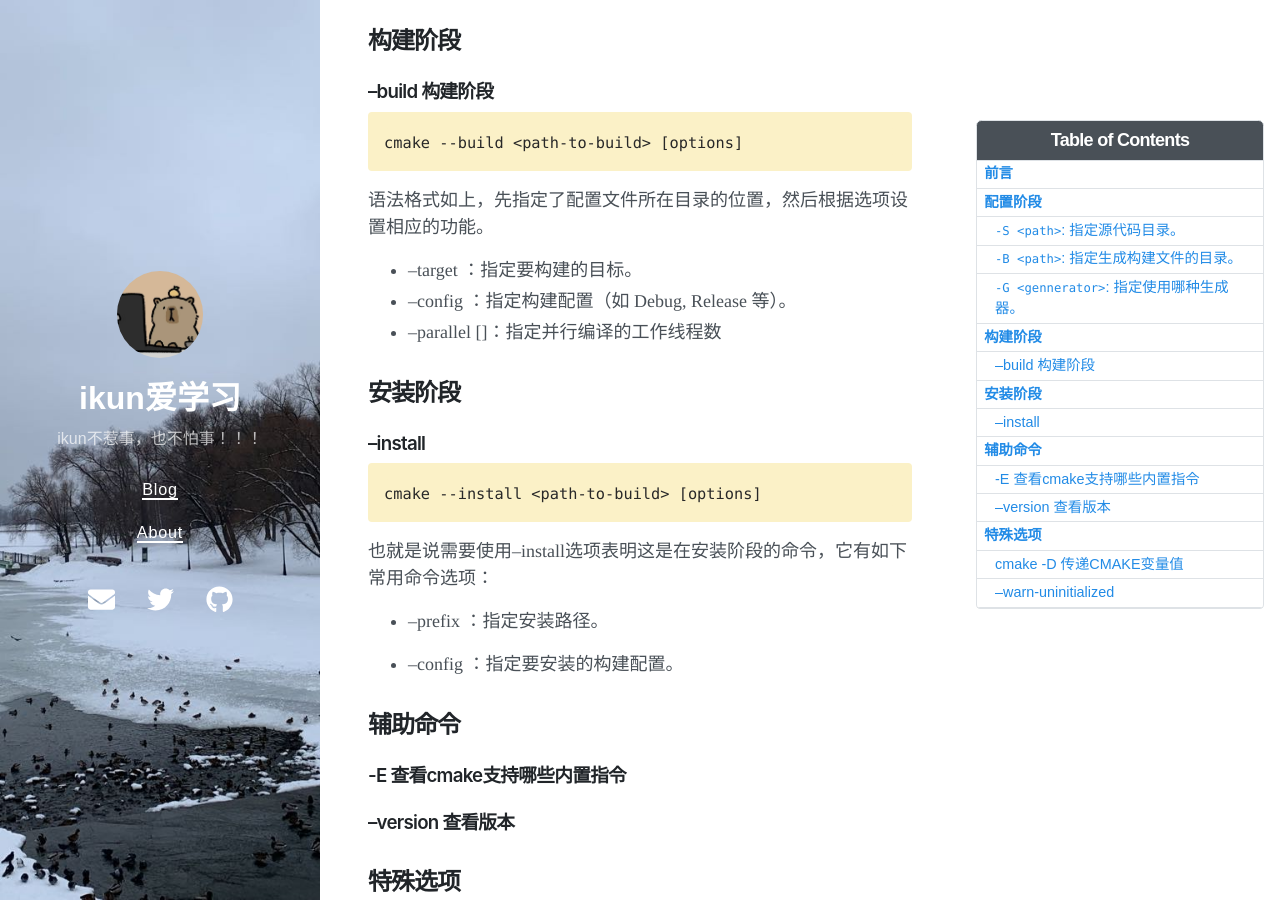
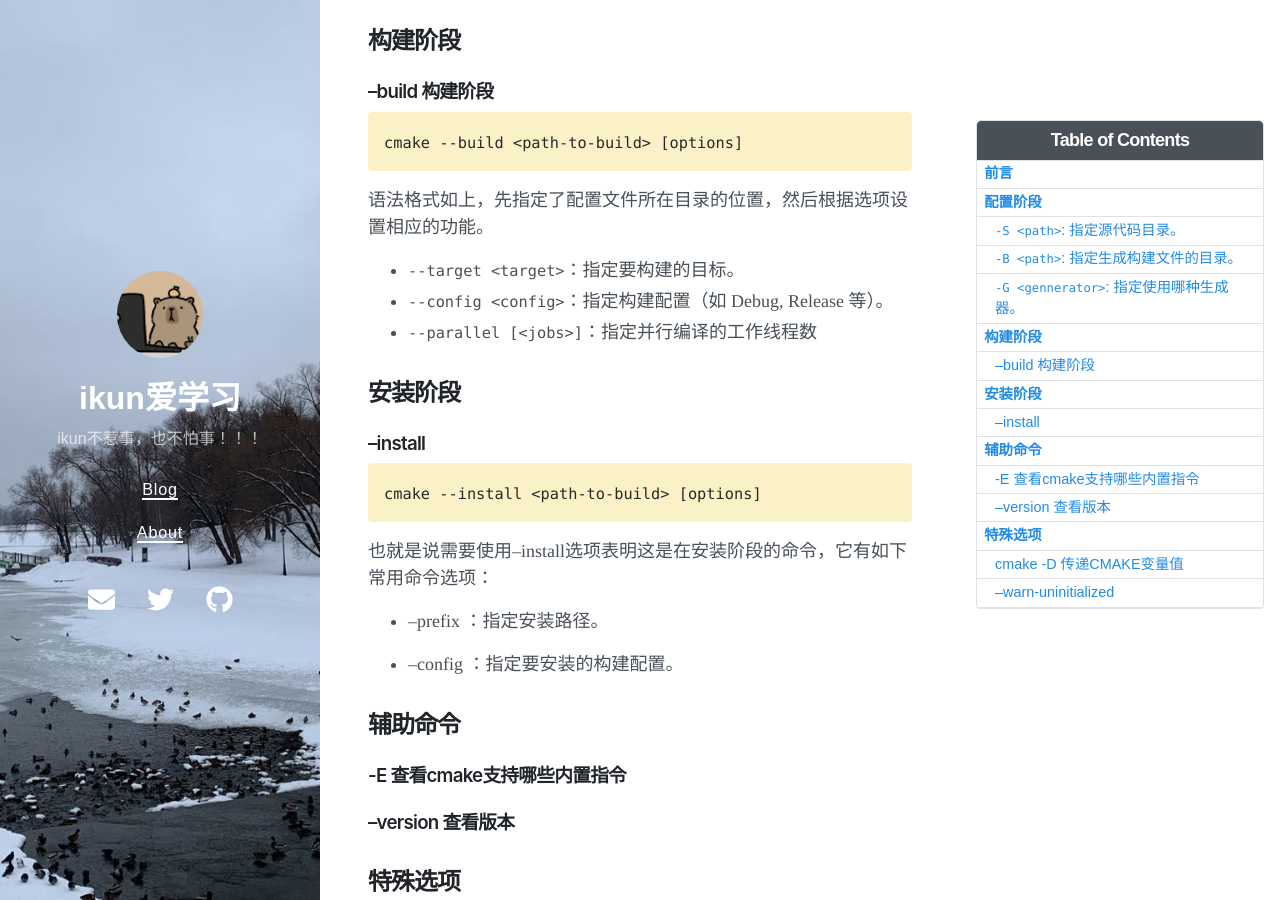
Before and after one commit to SuperIkunFan/SuperIkunFan.github.io, a Jekyll site: the page built from _posts/2024-09-04-cmake的命令行参数.md, in a window 1280 px wide and 900 px high, scrolled down 1073 px. Built offline with Jekyll 4.4.1, drawn with Linux system fonts in a browser that asks for light colours; nearby versions of some CDN libraries.

Commit message:
修改cmake命令行参数

````diff
--- a/_posts/2024-09-04-cmake的命令行参数.md
+++ b/_posts/2024-09-04-cmake的命令行参数.md
@@ -40,9 +40,9 @@ cmake --build <path-to-build> [options]
 ```
 
 语法格式如上，先指定了配置文件所在目录的位置，然后根据选项设置相应的功能。
-+ --target <target>：指定要构建的目标。
-+ --config <config>：指定构建配置（如 Debug, Release 等）。
-+ --parallel [<jobs>]：指定并行编译的工作线程数
++ `--target <target>`：指定要构建的目标。
++ `--config <config>`：指定构建配置（如 Debug, Release 等）。
++ `--parallel [<jobs>]`：指定并行编译的工作线程数
 
 ## 安装阶段
 
````
